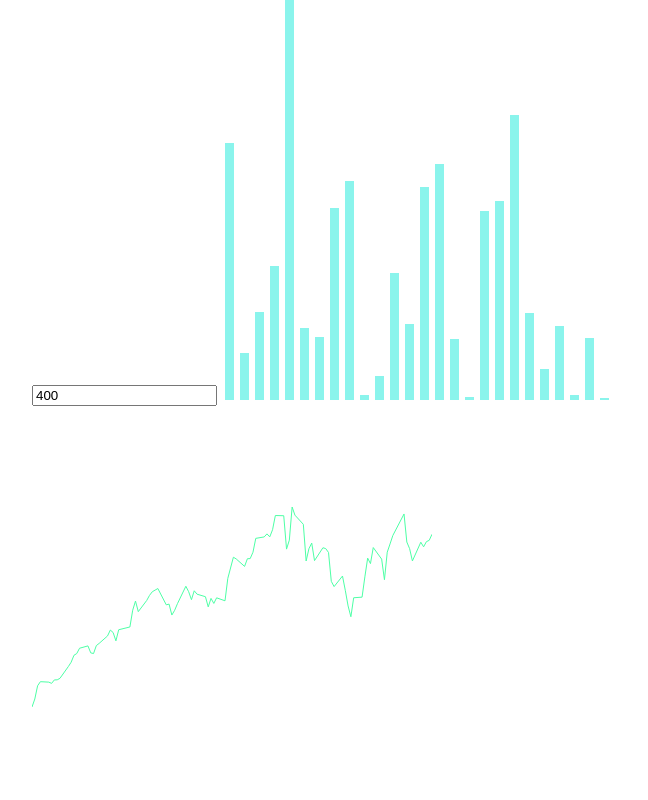
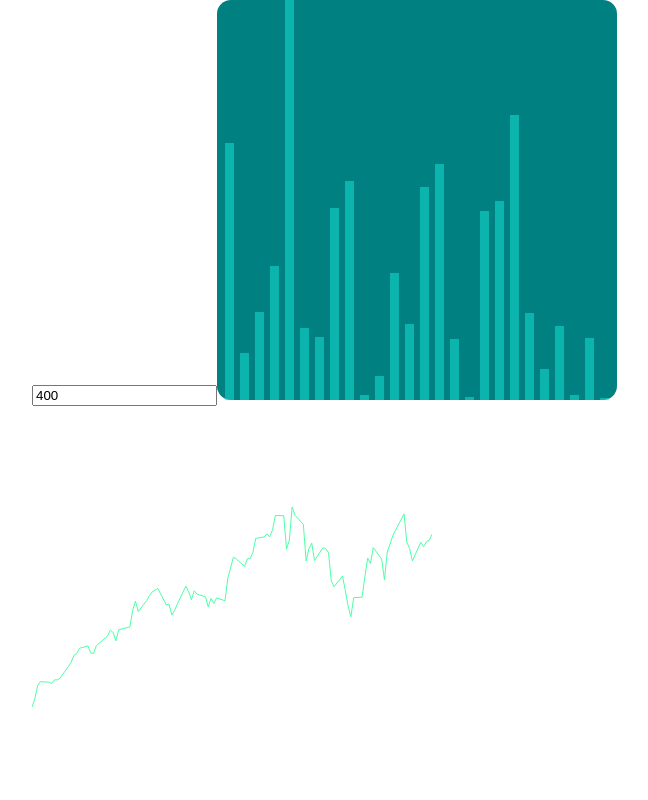
Before and after one commit to oslabs-beta/Vuenique, a Vue app: page / in a window 1280 px wide. Shown: the top 800 px of the page, without its empty margins (0-648 px from the left). Built offline with nearby package versions, Linux system fonts and the light colour scheme.

Commit message:
Co-authored-by: Alexander  Haile <ahaile923@users.noreply.github.com> Co-authored-by: jamesma1 <jamesma1@users.noreply.github.com>

```diff
--- a/src/components/BarGraph.vue
+++ b/src/components/BarGraph.vue
@@ -81,7 +81,7 @@ const barsUpdated = computed(() => {
 <template>
   <input v-model="xMax" type="text" />
   <svg :width="xMax ? xMax : 400" :height="yMax">
-    <rect :width="xMax ? xMax : 400" :height="yMax" fill="url(#teal)" rx="14" />
+    <rect :width="xMax ? xMax : 400" :height="yMax" fill="teal" rx="14" />
     <Group>
       <Bar
         v-for="bars in barsUpdated"
```
